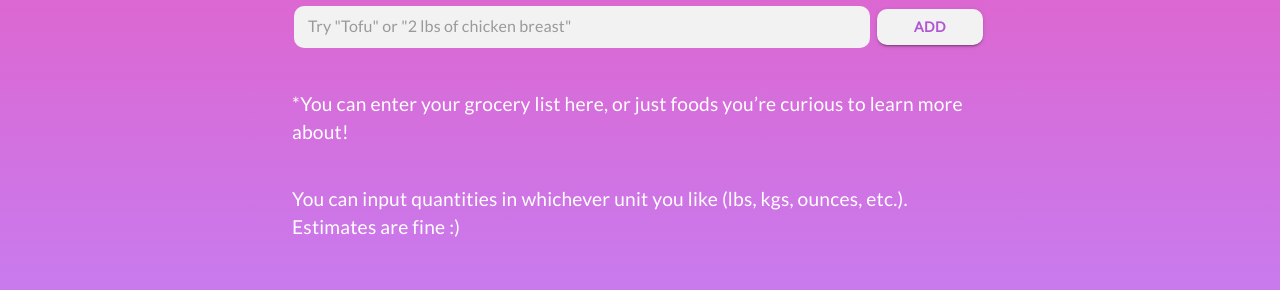
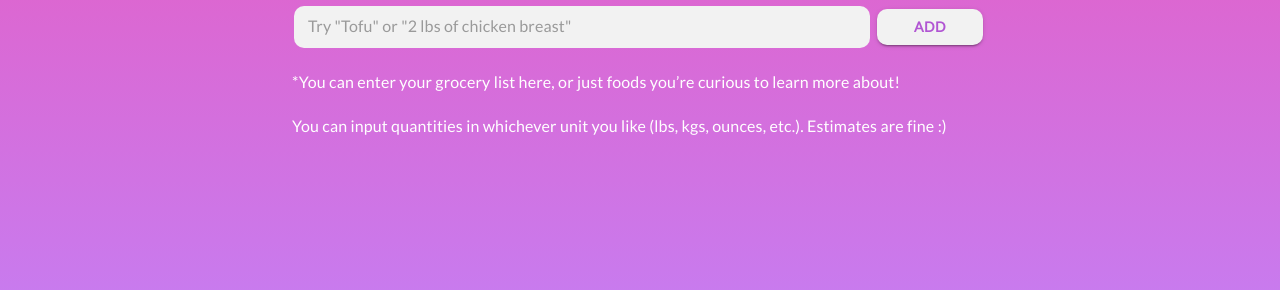
Before and after one commit to tonychen2/sexytofu, a React (Vite) app in the folder frontend/: page / in a window 1280 px wide. Shown: the part 334-624 px from the top of the page. Built offline with nearby package versions, Linux system fonts and the light colour scheme.

Commit message:
Changed font size style of GroceryList instructions to match textField input's

```diff
--- a/frontend/src/GroceryList.js
+++ b/frontend/src/GroceryList.js
@@ -434,10 +434,10 @@ class GroceryList extends Component {
                         {
                             !this.props.hasSearched && this.state.groceryList.length < 1 &&
                             <Grid item xs={12} sm={12}>
-                                <Typography variant='body2' align="left" style={{margin: '40px 0px'}}>
+                                <Typography variant='body1' align="left" style={{margin: '20px 0px'}}>
                                 *You can enter your grocery list here, or just foods you’re curious to learn more about!
                                 </Typography>
-                                <Typography variant='body2' align="left" style={{margin: '40px 0px'}}>
+                                <Typography variant='body1' align="left" style={{margin: '0px 0px'}}>
                                 You can input quantities in whichever unit you like (lbs, kgs, ounces, etc.). Estimates are fine :)
                                 </Typography>
                             </Grid>
```
